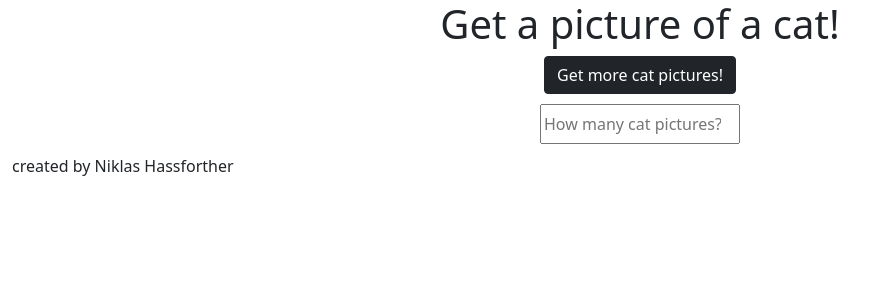
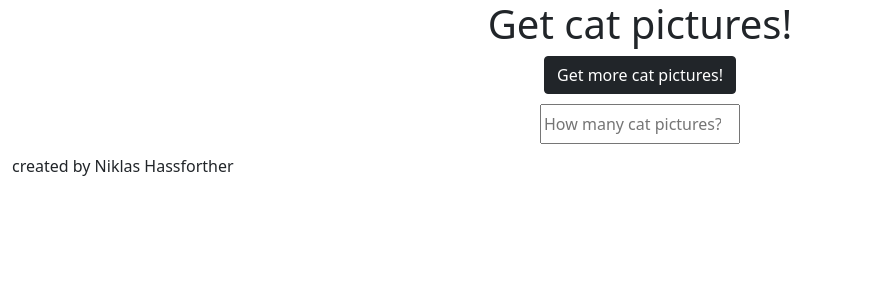
Before and after one commit to Dagalexxus/APITest, a Flask app: page /cat in a window 1280 px wide. Shown: the top 300 px of the page, without its empty margins (0-887 px from the left). Run offline with Flask 2, Linux system fonts and the light colour scheme; data that the repository does not hold is empty.

Commit message:
Spelling changes

```diff
--- a/templates/cat.html
+++ b/templates/cat.html
@@ -6,7 +6,7 @@
 
 {% block main %}
     <div class = "alignCenter">
-        <h1>Get a picture of a cat!</h1>
+        <h1>Get cat pictures!</h1>
     </div>
 
     <div>
--- a/templates/index.html
+++ b/templates/index.html
@@ -7,7 +7,7 @@
 {% block main %}
 
 <div class = "alignCenter">
-    <h1>Get a picture of a cat!</h1>
+    <h1>Get cat pictures!</h1>
 </div>
 <div class="alignCenter">
     <img class = "catPicture" src = {{ cat_url[0] }} alt="a cat">
@@ -18,7 +18,7 @@
             <input type = "number" name = "amount" min = "1" step = "1" max = "5" id = "amount" placeholder="How many cat pictures?">
         </div>
         <div class = "alignCenter">
-            <button class="btn btn-dark" type="submit">Get a cat picture!</button>
+            <button class="btn btn-dark" type="submit">Get cat pictures!</button>
         </div>
     </form>
 </div>
```
